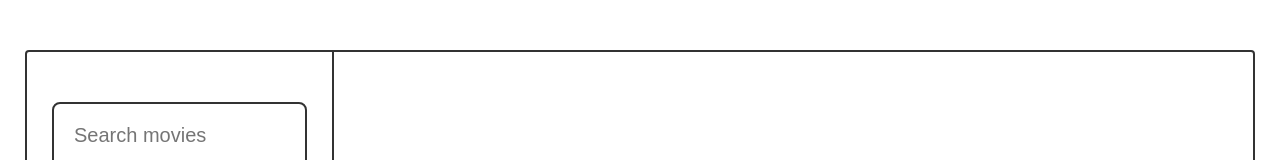
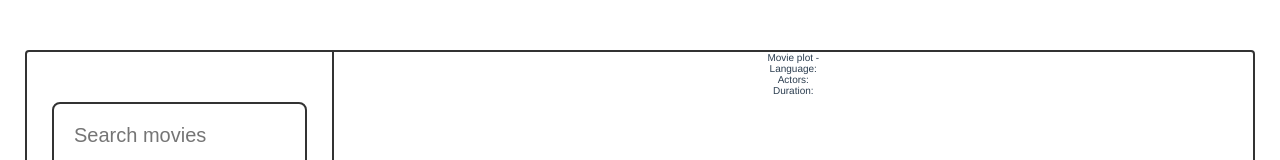
Before and after one commit to prajwaljoshi1/MovieFinder, a Vue app: page / in a window 1280 px wide. Shown: the top 160 px of the page. Built offline with nearby package versions, Linux system fonts and the light colour scheme.

Commit message:
created MovieDetails component

```diff
--- a/src/components/MovieDetails.vue
+++ b/src/components/MovieDetails.vue
@@ -1,6 +1,14 @@
 <template>
-  <div class="hello">
-    <h1>{{selectedMovieId}}</h1>
+  <div class="moviedetails">
+    <h1 class="moviedetails__title">{{movieDetails.Title}}</h1>
+    <div class="moviedetails__title">{{movieDetails.Genre}}</div>
+    <p class="moviedetails__plot">Movie plot - {{movieDetails.Plot}}</p>
+    <div class="moviedetails__language"><span>Language: </span>{{movieDetails.Language}}</div>
+    <div class="moviedetails__actors"><span>Actors: </span>{{movieDetails.Actors}}</div>
+    <div class="moviedetails__duration"><span>Duration: </span>{{movieDetails.Runtime}}</div>
+    <div class="moviedetails__poster">
+      <img :src="movieDetails.Poster" :alt="movieDetails.Title">
+    </div>
   </div>
 </template>
 
@@ -12,17 +20,16 @@ export default {
   },
   data() {
     return {
-
+        movieDetails: {},
     };
   },
-  methods: {
-    async searchMovie(movieName){
-      let response = await fetch(`http://www.omdbapi.com/?i=tt3896198&apikey=971470b1&s=${movieName}&type=movie&page=${this.pageNumber}`);
+  watch: {
+    async selectedMovieId(id){
+      console.log('id ', id);  // eslint-disable-line
+      let response = await fetch(`http://www.omdbapi.com/?apikey=971470b1&i=${id}&type=movie&plot=full`);
       let data = await response.json();
       if (data.Response === 'True') {
-        this.searchResult = data.Search;
-        this.totalResults = data.totalResults;
-        console.log(data, this.searchResult);  // eslint-disable-line
+        this.movieDetails = data;
       } else {
         console.log("ERROR!", JSON.stringify(data));  // eslint-disable-line
       }
```
